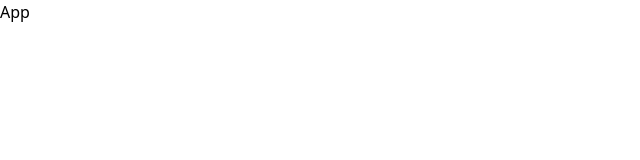
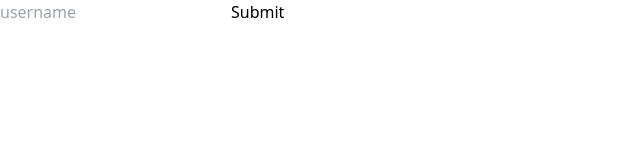
Before and after one commit to gityashh/LearnReact, a React (Vite) app: page / in a window 1280 px wide. Shown: the top 160 px of the page, without its empty margins (0-640 px from the left). Built offline with nearby package versions, Linux system fonts and the light colour scheme.

Commit message:
useForm error

```diff
--- a/src/App.jsx
+++ b/src/App.jsx
@@ -94,10 +94,38 @@
 // export default App
 
 import React from 'react'
+import { useForm } from 'react-hook-form'
 
 const App = () => {
+  const {
+    watch,
+    register,
+    handleSubmit,
+    formState: { errors },
+  } = useForm();
+
+  const submitHandler = (data) => {
+    console.log(data);
+  }
+
+  console.log(watch("username"));
+
+  console.log(errors.username);
+
+
   return (
-    <div>App</div>
+    <div>
+      <form action="" onSubmit={handleSubmit(submitHandler)}>
+        <input
+          type="text"
+          className='px-4 py-2'
+          placeholder='username'
+          {...register("username", { required: "Username is required", maxLength: { value: 10, message: "Max length is 10" } })}
+        />
+        {errors.username && <p>{errors.username.message}</p>}
+        <button type="submit">Submit</button>
+      </form>
+    </div>
   )
 }
 
```
